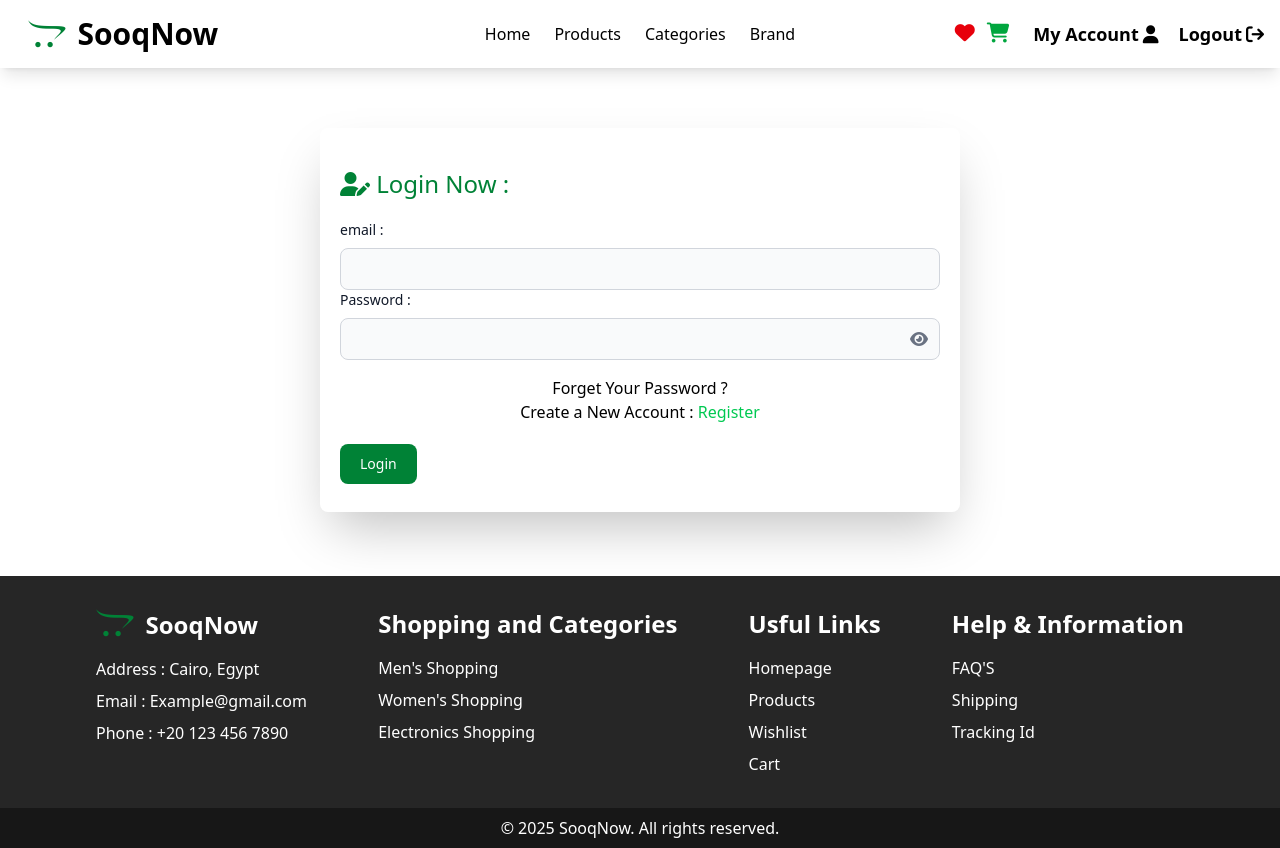
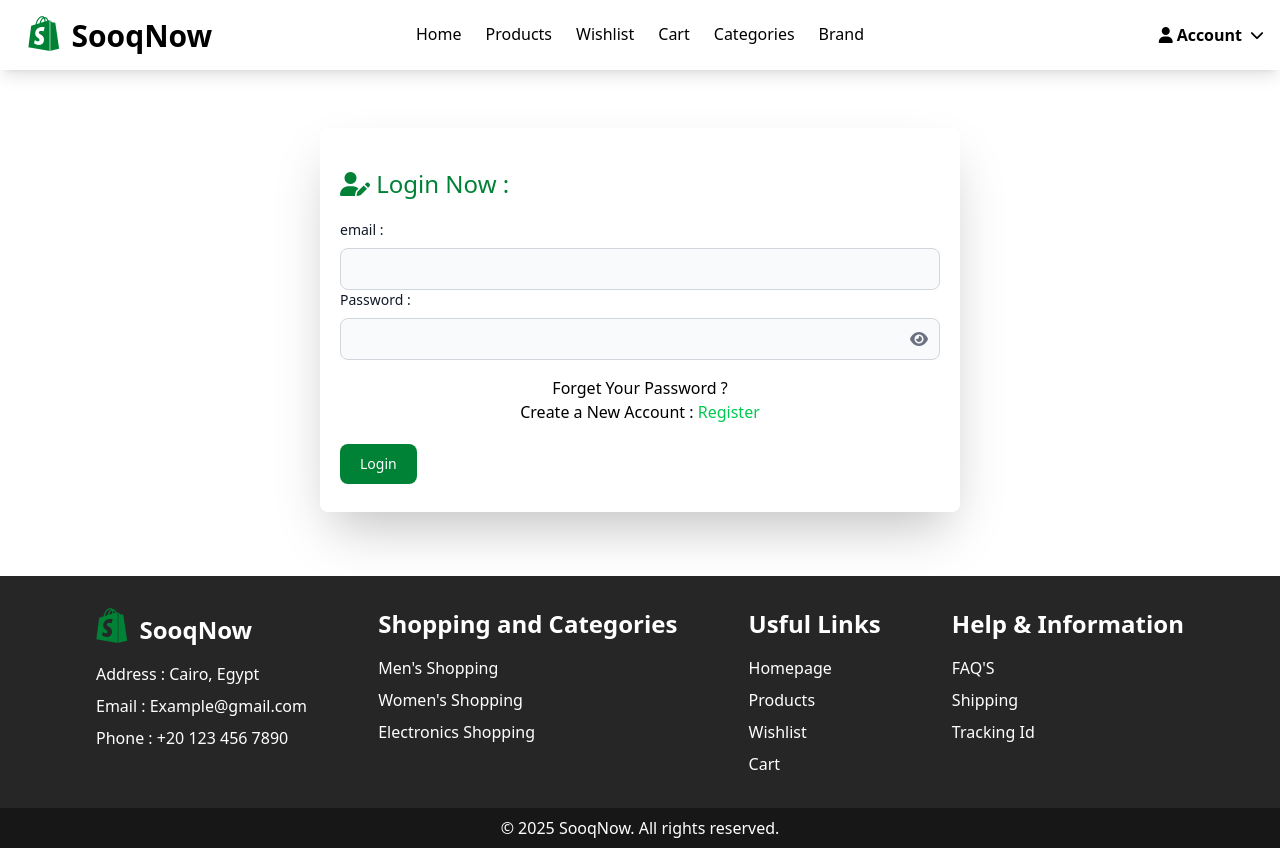
Before and after one commit to aminaIbrahimm/e-commerce, a React (Vite) app: page /login in a window 1280 px wide. Built offline with nearby package versions, Linux system fonts and the light colour scheme; sample sign-in values are in the browser's storage.

Commit message:
update navbar

```diff
--- a/src/components/Footer/Footer.jsx
+++ b/src/components/Footer/Footer.jsx
@@ -6,7 +6,7 @@ export default function Footer() {
       <div className=" bg-neutral-800 relative flex flex-col justify-between md:flex-row gap-5 start-0 end-0 p-8 md:px-24 bottom-0 w-full text-white">
         <div>
           <div className="mb-4">
-            <i class="fa-brands fa-opencart text-green-700 text-3xl"></i>
+            <i className="fa-brands fa-shopify text-green-700 text-4xl"></i>
             <span className="text-2xl font-semibold px-3">SooqNow</span>
           </div>
           <ul className='space-y-2'>
--- a/src/components/Login/Login.jsx
+++ b/src/components/Login/Login.jsx
@@ -156,7 +156,7 @@ export default function Login() {
           <button
             disabled={isLoading ? true : false}
             type="submit"
-            className="my-5 focus:outline-none text-white bg-green-700 hover:bg-green-800 focus:ring-4 focus:ring-green-300 font-medium rounded-lg text-sm px-5 py-2.5 me-2 mb-2 dark:bg-green-600 dark:hover:bg-green-700 dark:focus:ring-green-800"
+            className="cursor-pointer my-5 focus:outline-none text-white bg-green-700 hover:bg-green-800 focus:ring-4 focus:ring-green-300 font-medium rounded-lg text-sm px-5 py-2.5 me-2 mb-2 dark:bg-green-600 dark:hover:bg-green-700 dark:focus:ring-green-800"
           >
             {isLoading ? <i className="fa-solid fa-spinner"></i> : "Login"}
           </button>
--- a/src/components/Navbar/Navbar.jsx
+++ b/src/components/Navbar/Navbar.jsx
@@ -1,10 +1,12 @@
-import React, {useContext, useState} from 'react'
+import React, {useContext, useRef, useState} from 'react'
 import { Link, useLocation, useNavigate } from 'react-router-dom'
 import { authContext } from '../../Context/AuthContextProvider'
 
 export default function Navbar() {
   const [open, setOpen] = useState(false);
-  let {token,setToken,logoutUser} = useContext(authContext)
+  const [dropdownOpen, setDropdownOpen] = useState(false);
+  let {token,logoutUser} = useContext(authContext)
+  const dropdownRef = useRef(null);
   let navigate = useNavigate("token")
   const location = useLocation();
 
@@ -18,82 +20,56 @@ export default function Navbar() {
       <nav className="bg-white w-full z-20 top-0 start-0 fixed shadow-lg">
         <div className="relative max-w-screen-xl flex flex-wrap items-center justify-between mx-auto p-4">
           <Link to="/" className="text-2xl md:text-3xl font-semibold">
-            {/* <img src={logo} alt="Logo Fresh cart" /> */}
-            <i className="fa-brands fa-opencart px-3 text-green-700 text-3xl"></i>
+            <i className="fa-brands fa-shopify text-green-700 px-3 text-4xl"></i>
             SooqNow
           </Link>
           <div className="flex space-x-3 md:space-x-0 rtl:space-x-reverse items-center">
             <ul className="flex flex-col md:flex-row gap-2 ms-auto">
-              {/* <ul className="flex gap-3">
-                <li>
-                  <i className="fa-brands fa-facebook-f cursor-pointer hover:text-green-500  "></i>
-                </li>
-                <li>
-                  <i className="fa-brands fa-tiktok cursor-pointer hover:text-green-500 "></i>
-                </li>
-                <li>
-                  <i className="fa-brands fa-twitter cursor-pointer hover:text-green-500 "></i>
-                </li>
-                <li>
-                  <i className="fa-brands fa-yahoo cursor-pointer hover:text-green-500 "></i>
-                </li>
-                <li>
-                  <i className="fa-brands fa-github cursor-pointer hover:text-green-500 "></i>
-                </li>
-              </ul> */}
-              <ul className="flex items-center me-3">
-                <li>
-                  <Link
-                    to="/wishlist"
-                    className={`block px-2 rounded-sm ${
-                      location.pathname === "/wishlist"
-                        ? "md:text-green-700"
-                        : ""
-                    }`}
-                  >
-                    <i className="fa-solid fa-heart text-red-600 text-xl hover:scale-110"></i>
-                  </Link>
-                </li>
-                <li>
-                  <Link
-                    to="/cart"
-                    className={`block px-1 rounded-sm ${
-                      location.pathname === "/cart" ? "md:text-green-700" : ""
-                    }`}
-                  >
-                    <i className="fa-solid fa-cart-shopping text-xl text-green-600 hover:scale-110"></i>{" "}
-                  </Link>
-                </li>
-              </ul>
+              {token ? (<>
+                <div className=" relative" ref={dropdownRef}>
+              <button
+                onClick={() => setDropdownOpen(!dropdownOpen)}
+                className="hidden md:flex items-center gap-1 font-semibold cursor-pointer hover:text-green-700"
+              >
+                <i className="fa-solid fa-user"></i>
+                Account
+                <i className="fa-solid fa-chevron-down text-sm ms-1"></i>
+              </button>
 
-              {token ? (
-                <>
-                  <li className="text-end hidden md:block me-3">
+              {dropdownOpen && (
+                <div className="absolute right-0 mt-2 w-48 bg-white shadow-md rounded-md z-50">
                     <Link
                       to="/profile"
-                      className={`cursor-pointer  hover:text-green-700 font-semibold text-lg ${
-                        location.pathname === "/profile"
-                          ? "md:text-green-700"
-                          : ""
-                      }`}
+                      className="block px-4 py-2 hover:text-green-700"
+                      onClick={() => setDropdownOpen(false)}
                     >
-                      My Account
-                      <i className="fa-solid fa-user ms-1 "></i>
+                      <i className="fa-regular fa-user me-2"></i> My Profile
                     </Link>
-                  </li>
-                  <li className="text-end hidden md:block">
-                    <span
-                      onClick={() => logout()}
-                      className="cursor-pointer  hover:text-red-700 font-semibold text-lg"
+                    <Link
+                      to="/cart"
+                      className="block px-4 py-2 hover:text-green-700"
+                      onClick={() => setDropdownOpen(false)}
                     >
-                      Logout
-                      <i className="fa-solid fa-arrow-right-from-bracket ms-1"></i>
-                    </span>
-                  </li>
+                      <i className="fa-solid fa-cart-shopping me-2"></i> Cart
+                    </Link>
+                    <Link
+                      to="/wishlist"
+                      className="block px-4 py-2 hover:text-green-700"
+                      onClick={() => setDropdownOpen(false)}
+                    >
+                      <i className="fa-regular fa-heart me-2"></i> Wishlist
+                    </Link>
 
-                </>
-              ) : (
-                <>
+                    <Link
+                      onClick={()=> {logout(); setDropdownOpen(false);}}
+                      className="block px-4 py-2 hover:text-red-600 cursor-pointer "
+                    >
+                      <i className="fa-solid fa-arrow-right-from-bracket me-2"></i> Logout
+                    </Link>
+                </div>
+                )}
+                </div>
+                </>) : (<>
                   <ul className="flex gap-3">
                     <li>
                       <Link
@@ -120,8 +96,7 @@ export default function Navbar() {
                       </Link>
                     </li>
                   </ul>
-                </>
-              )}
+                </>)}
             </ul>
             {token && (
               <button
@@ -159,12 +134,26 @@ export default function Navbar() {
             >
               {token && (
                 <ul className="absolute right-0 top-full w-5/12 bg-white shadow-md rounded-b-lg flex flex-col md:p-0 font-medium md:flex-row md:mt-0 justify-center transition duration-100">
+                  <li className="md:hidden py-2 px-3 rounded-sm">
+                    <Link
+                      to="/profile"
+                      className={`font-semibold  ${
+                        location.pathname === "/profile"
+                          ? "md:text-green-700"
+                          : ""
+                      }`}
+                      onClick={()=> setOpen(false)}
+                    >
+                      My Profile
+                    </Link>
+                  </li>
                   <li>
                     <Link
                       to="/"
                       className={`block py-2 px-3 rounded-sm ${
                         location.pathname === "/" ? "md:text-green-700" : ""
                       }`}
+                      onClick={()=> setOpen(false)}
                     >
                       Home
                     </Link>
@@ -177,11 +166,12 @@ export default function Navbar() {
                           ? "md:text-green-700"
                           : ""
                       }`}
+                      onClick={()=> setOpen(false)}
                     >
                       Products
                     </Link>
                   </li>
-                  {/* <li>
+                  <li>
                     <Link
                       to="/wishlist"
                       className={`block py-2 px-3 rounded-sm ${
@@ -189,20 +179,22 @@ export default function Navbar() {
                           ? "md:text-green-700"
                           : ""
                       }`}
+                      onClick={()=> setOpen(false)}
                     >
                       Wishlist
                     </Link>
-                  </li> */}
-                  {/* <li>
+                  </li>
+                  <li>
                     <Link
                       to="/cart"
                       className={`block py-2 px-3 rounded-sm ${
                         location.pathname === "/cart" ? "md:text-green-700" : ""
                       }`}
+                      onClick={()=> setOpen(false)}
                     >
                       Cart
                     </Link>
-                  </li> */}
+                  </li>
                   <li>
                     <Link
                       to="/categories"
@@ -211,6 +203,7 @@ export default function Navbar() {
                           ? "md:text-green-700"
                           : ""
                       }`}
+                      onClick={()=> setOpen(false)}
                     >
                       Categories
                     </Link>
@@ -223,13 +216,15 @@ export default function Navbar() {
                           ? "md:text-green-700"
                           : ""
                       }`}
+                      onClick={()=> setOpen(false)}
                     >
                       Brand
                     </Link>
                   </li>
+
                   <li className="md:hidden py-2 px-3 rounded-sm ">
                     <span
-                      onClick={() => logout()}
+                      onClick={() => {logout(); setOpen(false)}}
                       className={`font-semibold  ${
                         location.pathname === "/logout"
                           ? "md:text-green-700"
@@ -241,19 +236,7 @@ export default function Navbar() {
                       Logout
                     </span>
                   </li>
-                  <li className="md:hidden py-2 px-3 rounded-sm">
-                    <Link
-                      to="/profile"
-                      className={`font-semibold  ${
-                        location.pathname === "/profile"
-                          ? "md:text-green-700"
-                          : ""
-                      }`}
-                    >
-                      <i className="fa-solid fa-user me-1 "></i>
-                      My Profile
-                    </Link>
-                  </li>
+
                 </ul>
               )}
             </div>
--- a/src/components/Profile/Profile.jsx
+++ b/src/components/Profile/Profile.jsx
@@ -78,7 +78,7 @@ export default function Profile() {
             </>)}
           </div>
           <div className="flex justify-center">
-          <Link to={"/updateData"} className='text-white shadow-lg bg-green-700 rounded py-2 px-5 hover:bg-green-800 transition duration-150 me-5'>Update My Account</Link>
+          {/* <Link to={"/updateData"} className='text-white shadow-lg bg-green-700 rounded py-2 px-5 hover:bg-green-800 transition duration-150 me-5'>Update My Account</Link> */}
           <Link to={"/addAddress"} className='text-white shadow-lg bg-green-700 rounded py-2 px-5 hover:bg-green-800 transition duration-150'>Add New Address</Link>
 
           </div>
--- a/src/components/UpdateData/UpdateData.jsx
+++ b/src/components/UpdateData/UpdateData.jsx
@@ -2,6 +2,8 @@ import React from 'react'
 
 export default function UpdateData() {
   return (
-    <div>UpdateData</div>
+    <div>
+
+    </div>
   )
 }
```
